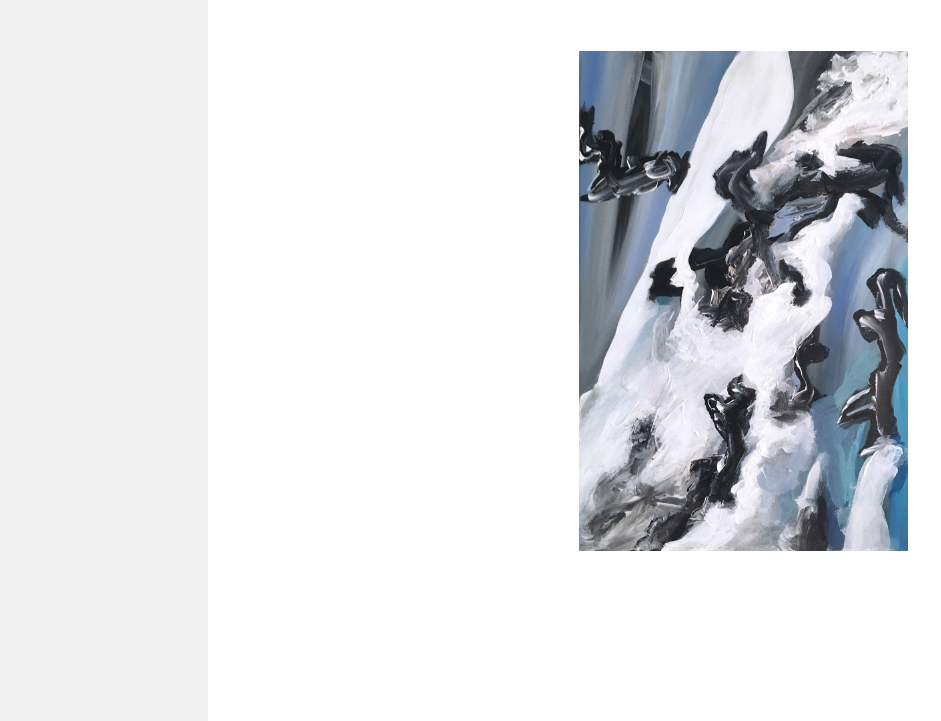
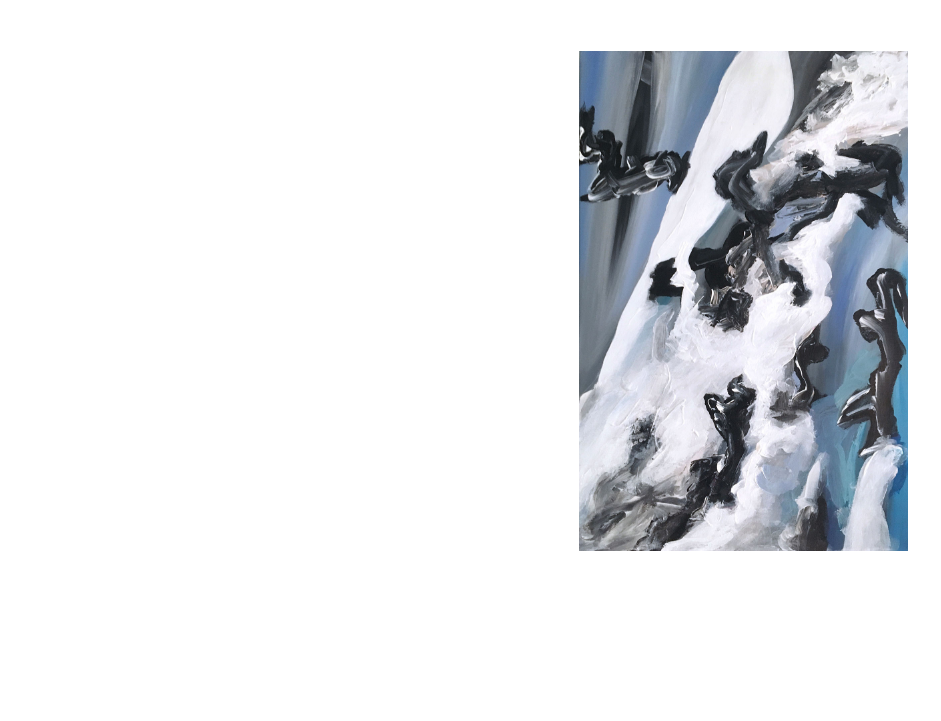
Before and after one commit to tothbator/tothbator.github.io, a plain HTML site: page index.html in a window 1280 px wide. Shown: the part 99-820 px from the top of the page, without its empty margins (0-941 px from the left). Drawn offline with Linux system fonts and the light colour scheme.

Commit message:
Update style.css

```diff
--- a/style.css
+++ b/style.css
@@ -14,11 +14,12 @@ header {
     flex-grow: 0;
 }
 
+/* SIDEBAR */
 
 #sidebar {
     width: 200px;  /* Or any width you prefer */
     height: 100vh;
-    background-color: #f0f0f0;  /* Or any color you prefer */
+    background-color: #ffffff;  /* Or any color you prefer */
     padding: 20px;
 }
 
```
